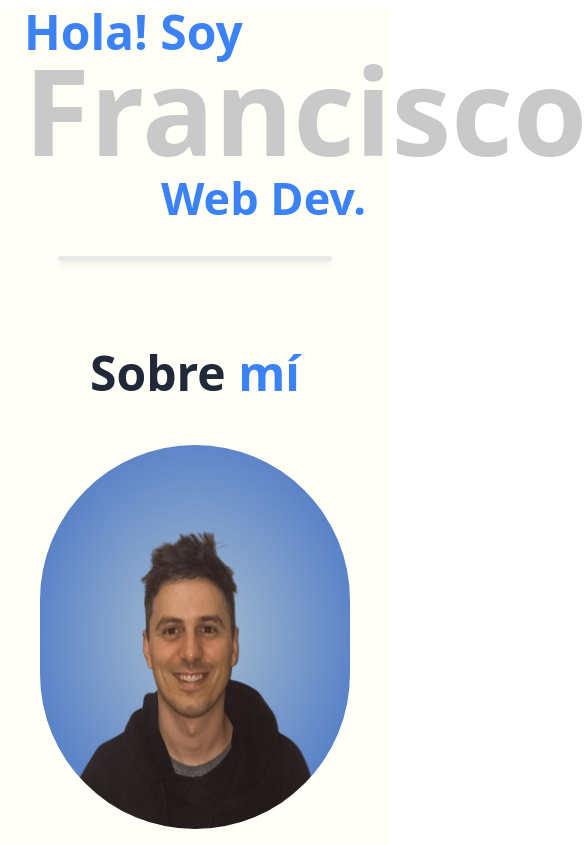
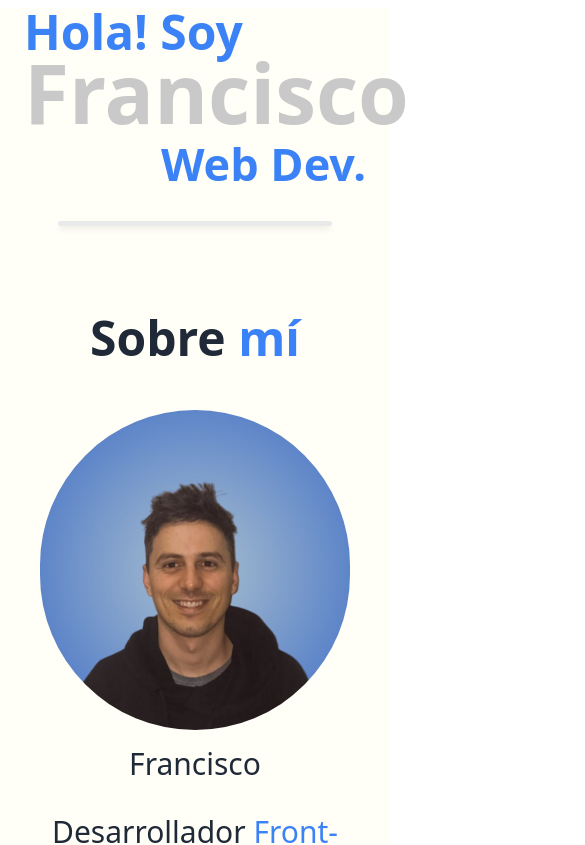
Before and after one commit to Franciscof94/Portfolio, a React (Vite) app: page / in a window 390 px wide. Shown: the top 845 px of the page, 585 px wide, since content can reach past the window. Built offline with nearby package versions, Linux system fonts and the light colour scheme.

Commit message:
update responsive

```diff
--- a/package.json
+++ b/package.json
@@ -4,7 +4,7 @@
   "version": "0.0.0",
   "type": "module",
   "scripts": {
-    "dev": "vite",
+    "dev": "vite --host",
     "build": "vite build",
     "lint": "eslint . --ext js,jsx --report-unused-disable-directives --max-warnings 0",
     "preview": "vite preview"
--- a/src/components/AboutMe.jsx
+++ b/src/components/AboutMe.jsx
@@ -55,7 +55,7 @@ const AboutMe = () => {
           <img
             src={ProfileImage}
             alt="ProfileImage"
-            className="h-96 w-96 rounded-full"
+            className="h-80 w-80 lg:h-96 lg:w-96 rounded-full"
           />
           <h5 className="text-3xl text-gray-800 mt-4 font-medium">Francisco</h5>
         </div>
--- a/src/components/Home.jsx
+++ b/src/components/Home.jsx
@@ -8,7 +8,7 @@ const Home = () => {
           <h2 className="text-5xl md:text-8xl font-bold text-blue-500 font-sans">
             Hola! Soy
           </h2>
-          <h1 className="text-[120px] md:text-[240px] leading-[0.9] font-bold text-[#c9c9c9]">
+          <h1 className="text-[82px] md:text-[240px] leading-[0.9] font-bold text-[#c9c9c9]">
             Francisco
           </h1>
         </div>
```
